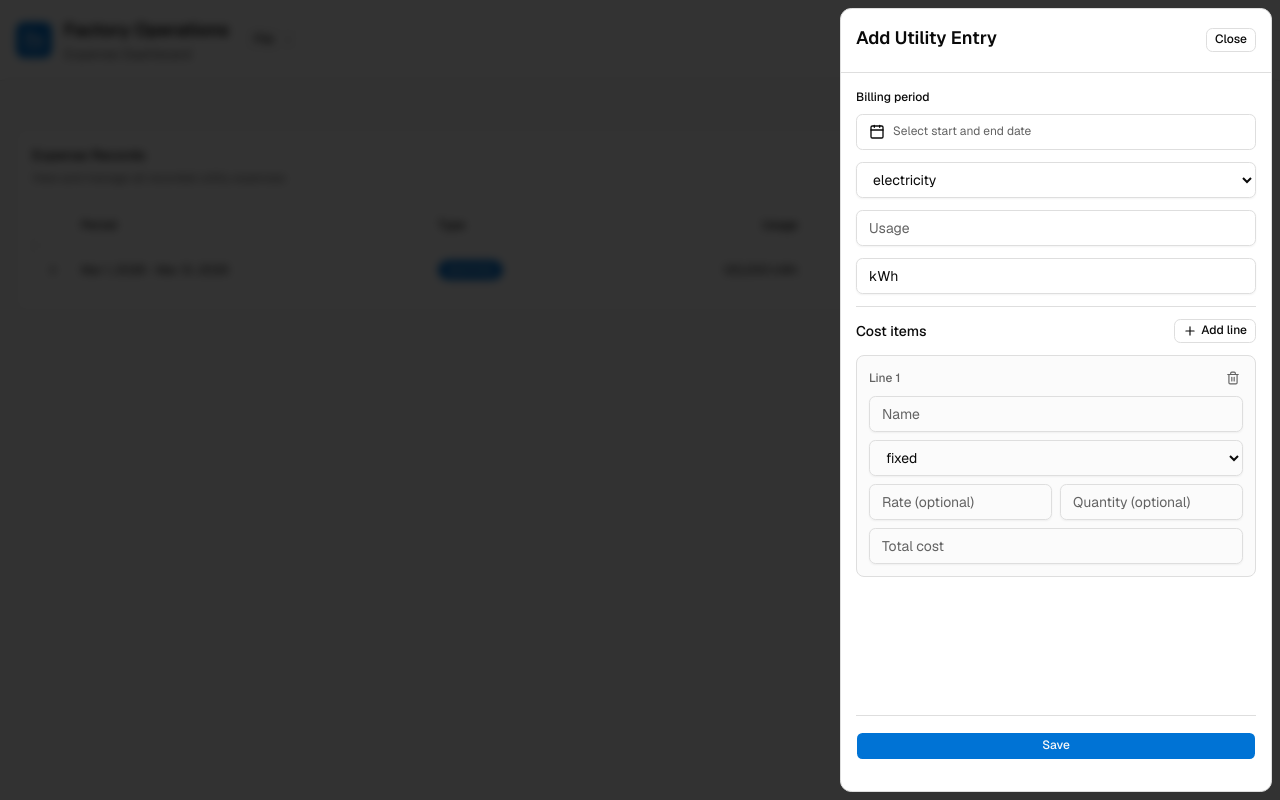
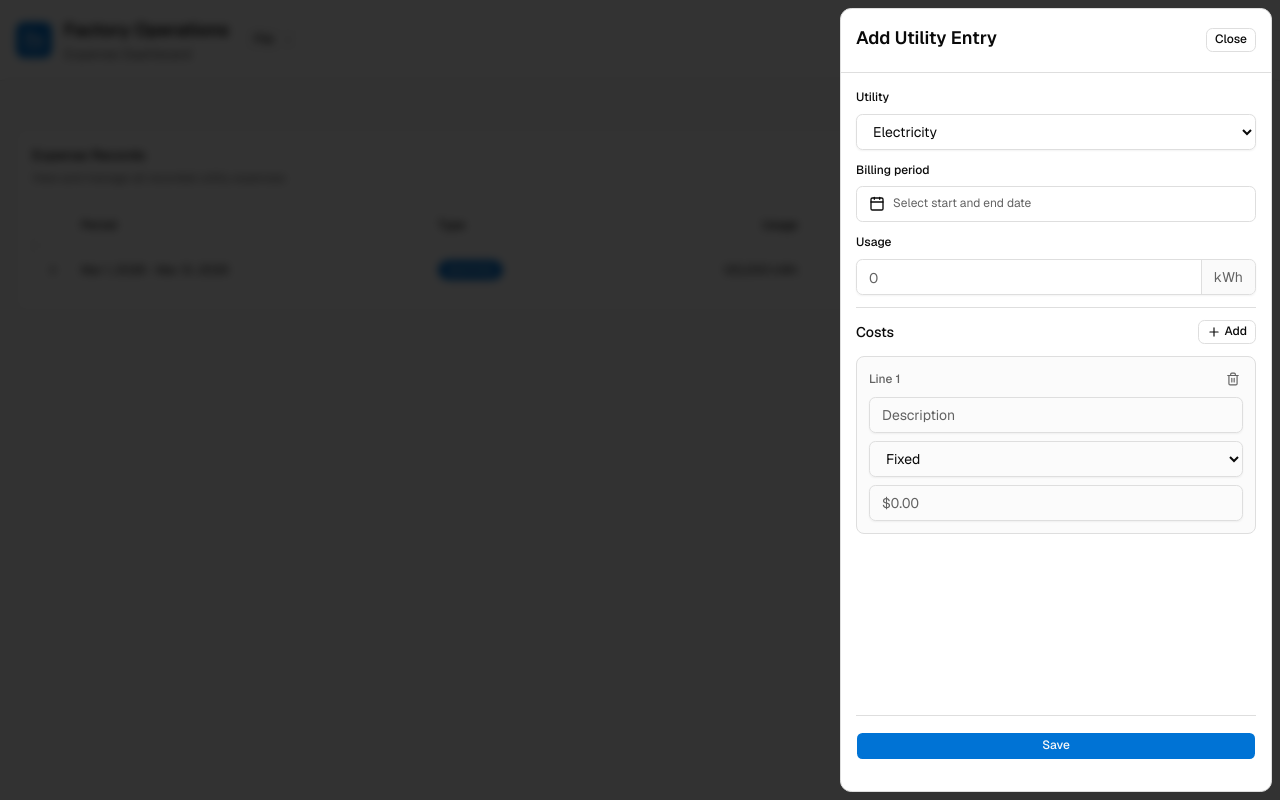
Before and after one commit to mama4294/opex-tracker, a Next.js app: page / in a window 1280 px wide. Both pictures are taken after a click on the button "Add Expense". Built offline with nearby package versions, Linux system fonts and the light colour scheme.

Commit message:
ui: expense-drawer improvements

```diff
--- a/components/expense-drawer.tsx
+++ b/components/expense-drawer.tsx
@@ -26,7 +26,13 @@ import {
 } from "@/components/ui/popover";
 import { Calendar } from "@/components/ui/calendar";
 import { Input } from "./ui/input";
-import { CostItem, CostItemFormRow, UtilityType } from "@/types/utility";
+import {
+  CostItem,
+  CostItemFormRow,
+  DEFAULT_USAGE_UNIT_BY_UTILITY,
+  UtilityType,
+} from "@/types/utility";
+import { cn, formatMoney } from "@/lib/utils";
 import { useStore } from "@/store/useStore";
 import { CalendarIcon, Plus, Trash2 } from "lucide-react";
 import { Field, FieldLabel } from "./ui/field";
@@ -68,6 +74,23 @@ function costItemToRow(item: CostItem): CostItemFormRow {
   };
 }
 
+/** Strip currency/grouping; parse for storage. */
+function parseCostInputToNumber(raw: string): number | null {
+  const cleaned = raw.replace(/[$,\s]/g, "").trim();
+  if (cleaned === "") return null;
+  const n = Number(cleaned);
+  return Number.isNaN(n) ? null : n;
+}
+
+/** Blurred display: currency + grouped amount (matches expenses table). */
+function formatCostInputDisplay(stored: string): string {
+  const t = stored.trim();
+  if (t === "") return "";
+  const n = parseCostInputToNumber(t);
+  if (n === null) return stored;
+  return `$${formatMoney(n)}`;
+}
+
 export default function ExpenseDrawer() {
   const utilityEntries = useStore((state) => state.utilityEntries);
   const addUtilityEntry = useStore((state) => state.addUtilityEntry);
@@ -80,22 +103,27 @@ export default function ExpenseDrawer() {
 
   const [isDrawerOpen, setIsDrawerOpen] = useState(false);
   const [editingEntryId, setEditingEntryId] = useState<string | null>(null);
+  /** While set, that row's total cost shows raw text for editing; otherwise formatted. */
+  const [focusedTotalCostRowId, setFocusedTotalCostRowId] = useState<
+    string | null
+  >(null);
   const [formData, setFormData] = useState({
     dateStart: "",
     dateEnd: "",
     utility: "electricity" as UtilityType,
     usage: "",
-    usageUnit: "kWh",
+    usageUnit: DEFAULT_USAGE_UNIT_BY_UTILITY.electricity,
     costItems: [emptyCostRow()] as CostItemFormRow[],
   });
 
   const resetForm = useCallback(() => {
+    setFocusedTotalCostRowId(null);
     setFormData({
       dateStart: "",
       dateEnd: "",
       utility: "electricity",
       usage: "",
-      usageUnit: "kWh",
+      usageUnit: DEFAULT_USAGE_UNIT_BY_UTILITY.electricity,
       costItems: [emptyCostRow()],
     });
     setEditingEntryId(null);
@@ -145,6 +173,7 @@ export default function ExpenseDrawer() {
   }, [expenseDrawerNonce, resetForm, openEditDrawer, clearExpenseDrawerIntent]);
 
   const removeCostRow = (rowId: string) => {
+    setFocusedTotalCostRowId((id) => (id === rowId ? null : id));
     setFormData((prev) => {
       if (prev.costItems.length <= 1) {
         return { ...prev, costItems: [emptyCostRow()] };
@@ -316,6 +345,27 @@ export default function ExpenseDrawer() {
             onSubmit={onSubmitEntry}
           >
             <Field className="w-full">
+              <FieldLabel htmlFor="utility">Utility</FieldLabel>
+
+              <select
+                value={formData.utility}
+                onChange={(e) => {
+                  const utility = e.target.value as UtilityType;
+                  setFormData((prev) => ({
+                    ...prev,
+                    utility,
+                    usageUnit: DEFAULT_USAGE_UNIT_BY_UTILITY[utility],
+                  }));
+                }}
+                className={selectClassName}
+              >
+                <option value="electricity">Electricity</option>
+                <option value="water">Water</option>
+                <option value="natural_gas">Natural gas</option>
+                <option value="trash">Trash</option>
+              </select>
+            </Field>
+            <Field className="w-full">
               <FieldLabel htmlFor="date-picker-range">
                 Billing period
               </FieldLabel>
@@ -356,48 +406,41 @@ export default function ExpenseDrawer() {
                 </PopoverContent>
               </Popover>
             </Field>
-            <select
-              value={formData.utility}
-              onChange={(e) =>
-                setFormData((prev) => ({
-                  ...prev,
-                  utility: e.target.value as UtilityType,
-                }))
-              }
-              className={selectClassName}
+
+            <Field className="w-full">
+              <FieldLabel htmlFor="usage">Usage</FieldLabel>
+              <div
+                className={cn(
+                  "flex h-9 w-full min-w-0 overflow-hidden rounded-md border border-input bg-transparent shadow-xs transition-[color,box-shadow]",
+                  "focus-within:border-ring focus-within:ring-[3px] focus-within:ring-ring/50",
+                )}
               >
-              <option value="electricity">electricity</option>
-              <option value="water">water</option>
-              <option value="natural_gas">natural_gas</option>
-              <option value="trash">trash</option>
-            </select>
                 <Input
+                  id="usage"
                   required
                   type="number"
                   min="0"
                   step="any"
-              placeholder="Usage"
+                  placeholder="0"
                   value={formData.usage}
                   onChange={(e) =>
                     setFormData((prev) => ({ ...prev, usage: e.target.value }))
                   }
+                  aria-describedby="usage-unit-suffix"
+                  className="min-w-0 flex-1 rounded-none border-0 bg-transparent shadow-none focus-visible:ring-0"
                 />
-            <Input
-              required
-              type="text"
-              placeholder="Usage unit (kWh, gal...)"
-              value={formData.usageUnit}
-              onChange={(e) =>
-                setFormData((prev) => ({
-                  ...prev,
-                  usageUnit: e.target.value,
-                }))
-              }
-            />
+                <span
+                  id="usage-unit-suffix"
+                  className="flex shrink-0 items-center border-l border-input bg-muted/40 px-3 text-sm tabular-nums text-muted-foreground"
+                >
+                  {formData.usageUnit}
+                </span>
+              </div>
+            </Field>
 
             <div className="space-y-3 border-t border-border pt-3">
               <div className="flex items-center justify-between gap-2">
-                <p className="text-sm font-medium">Cost items</p>
+                <p className="text-sm font-medium">Costs</p>
                 <Button
                   type="button"
                   variant="outline"
@@ -406,7 +449,7 @@ export default function ExpenseDrawer() {
                   onClick={addCostRow}
                 >
                   <Plus className="size-3.5" />
-                  Add line
+                  Add
                 </Button>
               </div>
 
@@ -432,7 +475,7 @@ export default function ExpenseDrawer() {
                       </Button>
                     </div>
                     <Input
-                      placeholder="Name"
+                      placeholder="Description"
                       value={row.name}
                       onChange={(e) =>
                         updateCostRow(row.id, { name: e.target.value })
@@ -445,38 +488,38 @@ export default function ExpenseDrawer() {
                       }
                       className={selectClassName}
                     >
-                      <option value="usage">usage</option>
-                      <option value="demand">demand</option>
-                      <option value="fixed">fixed</option>
+                      <option value="variable">Variable</option>
+                      <option value="fixed">Fixed</option>
+                      <option value="taxes">Taxes</option>
                     </select>
-                    <div className="grid grid-cols-2 gap-2">
+
                     <Input
-                        type="number"
-                        min="0"
-                        step="any"
-                        placeholder="Rate (optional)"
-                        value={row.rate}
-                        onChange={(e) =>
-                          updateCostRow(row.id, { rate: e.target.value })
+                      type="text"
+                      inputMode="decimal"
+                      placeholder="$0.00"
+                      autoComplete="off"
+                      className="tabular-nums"
+                      value={
+                        focusedTotalCostRowId === row.id
+                          ? row.totalCost
+                          : formatCostInputDisplay(row.totalCost)
                       }
-                      />
-                      <Input
-                        type="number"
-                        min="0"
-                        step="any"
-                        placeholder="Quantity (optional)"
-                        value={row.quantity}
-                        onChange={(e) =>
-                          updateCostRow(row.id, { quantity: e.target.value })
+                      onFocus={() => setFocusedTotalCostRowId(row.id)}
+                      onBlur={(e) => {
+                        setFocusedTotalCostRowId(null);
+                        const n = parseCostInputToNumber(e.target.value);
+                        if (e.target.value.trim() === "") {
+                          updateCostRow(row.id, { totalCost: "" });
+                          return;
                         }
-                      />
-                    </div>
-                    <Input
-                      type="number"
-                      min="0"
-                      step="any"
-                      placeholder="Total cost"
-                      value={row.totalCost}
+                        if (n === null) {
+                          updateCostRow(row.id, {
+                            totalCost: e.target.value.replace(/[$,\s]/g, "").trim(),
+                          });
+                          return;
+                        }
+                        updateCostRow(row.id, { totalCost: String(n) });
+                      }}
                       onChange={(e) =>
                         updateCostRow(row.id, { totalCost: e.target.value })
                       }
--- a/store/useStore.ts
+++ b/store/useStore.ts
@@ -1,6 +1,31 @@
 import { create } from "zustand";
-import type { UtilityEntry } from "@/types/utility";
+import type { CostItem, UtilityEntry } from "@/types/utility";
 import { openFile, saveToFile } from "../utils/fileSystem";
+
+/** Map legacy cost line categories from older saved files. */
+function migrateCostItemCategory(category: string): string {
+  if (category === "usage") return "variable";
+  if (category === "demand") return "fixed";
+  return category;
+}
+
+function migrateUtilityEntry(entry: UtilityEntry): UtilityEntry {
+  return {
+    ...entry,
+    costItems: entry.costItems.map((item: CostItem) => ({
+      ...item,
+      category: migrateCostItemCategory(item.category),
+    })),
+  };
+}
+
+function migrateLoadedState(state: Partial<StoreState>): Partial<StoreState> {
+  if (!state.utilityEntries?.length) return state;
+  return {
+    ...state,
+    utilityEntries: state.utilityEntries.map(migrateUtilityEntry),
+  };
+}
 
 /** Signals ExpenseDrawer to open from anywhere (add vs edit by id). Bump nonce + set intent; drawer consumes and clears intent. */
 export type ExpenseDrawerIntent =
@@ -41,7 +66,7 @@ const electricEntry: UtilityEntry = {
     {
       id: "1",
       name: "Energy Charge",
-      category: "usage",
+      category: "variable",
       rate: 0.08,
       quantity: 120000,
       totalCost: 9600,
@@ -49,15 +74,15 @@ const electricEntry: UtilityEntry = {
     {
       id: "2",
       name: "Demand Charge",
-      category: "demand",
+      category: "fixed",
       rate: 20,
       quantity: 450,
       totalCost: 9000,
     },
     {
       id: "3",
-      name: "Service Fee",
-      category: "fixed",
+      name: "Taxes & surcharges",
+      category: "taxes",
       totalCost: 200,
     },
   ],
@@ -115,7 +140,7 @@ export const useStore = create<StoreState>((set) => ({
     try {
       const loadedState = await openFile();
       if (loadedState) {
-        set(loadedState as Partial<StoreState>);
+        set(migrateLoadedState(loadedState as Partial<StoreState>));
       }
     } catch (error) {
       console.error("Error loading data:", error);
--- a/types/utility.ts
+++ b/types/utility.ts
@@ -1,11 +1,19 @@
 export type UtilityType = "electricity" | "water" | "natural_gas" | "trash";
+
+/** Default usage unit shown in the UI for each utility type. */
+export const DEFAULT_USAGE_UNIT_BY_UTILITY: Record<UtilityType, string> = {
+  electricity: "kWh",
+  water: "gal",
+  natural_gas: "MMBtu",
+  trash: "tons",
+};
 
 export type UtilityMetrics = Record<string, number | string | boolean | null>;
 
 export interface CostItem {
   id: string;
   name: string;
-  category: "usage" | "demand" | "fixed" | string;
+  category: "variable" | "fixed" | "taxes" | string;
   rate?: number;
   quantity?: number;
   totalCost: number;
```
Lines whose indentation alone changed are shown as unchanged.
